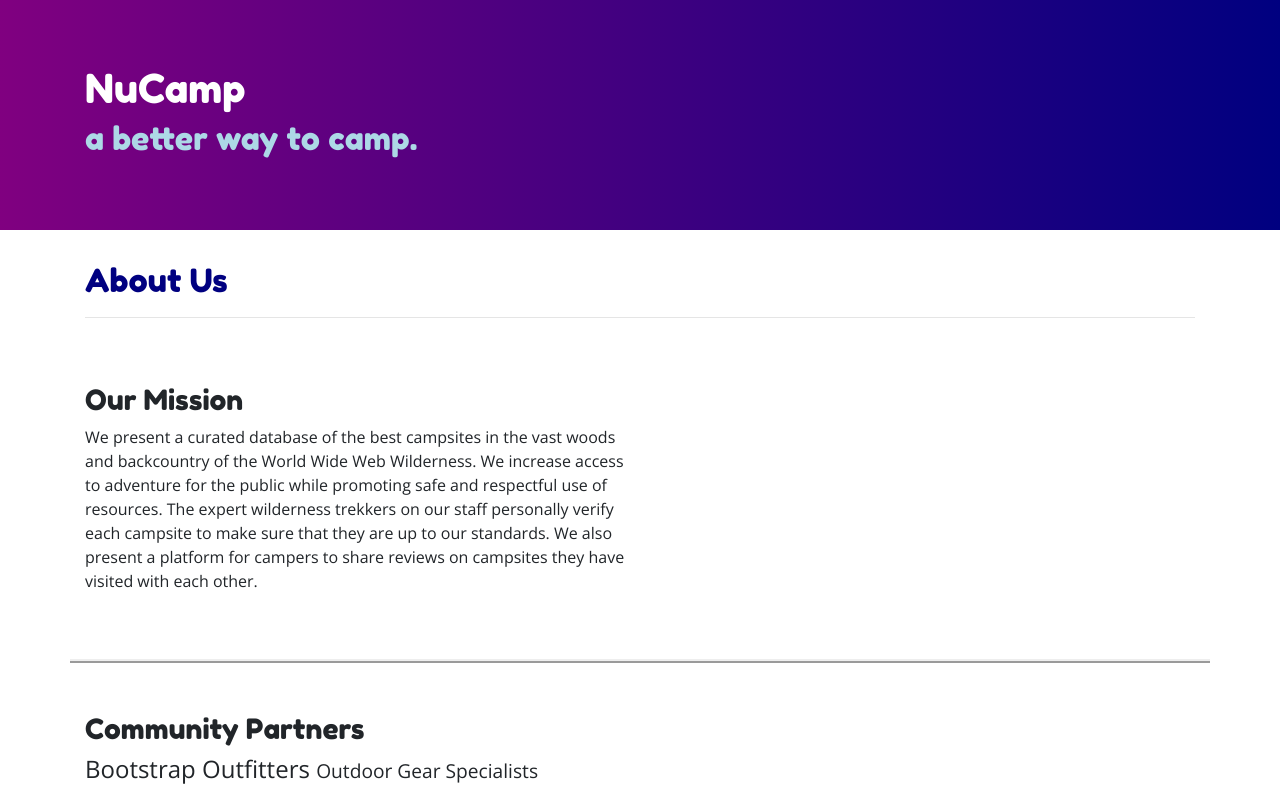
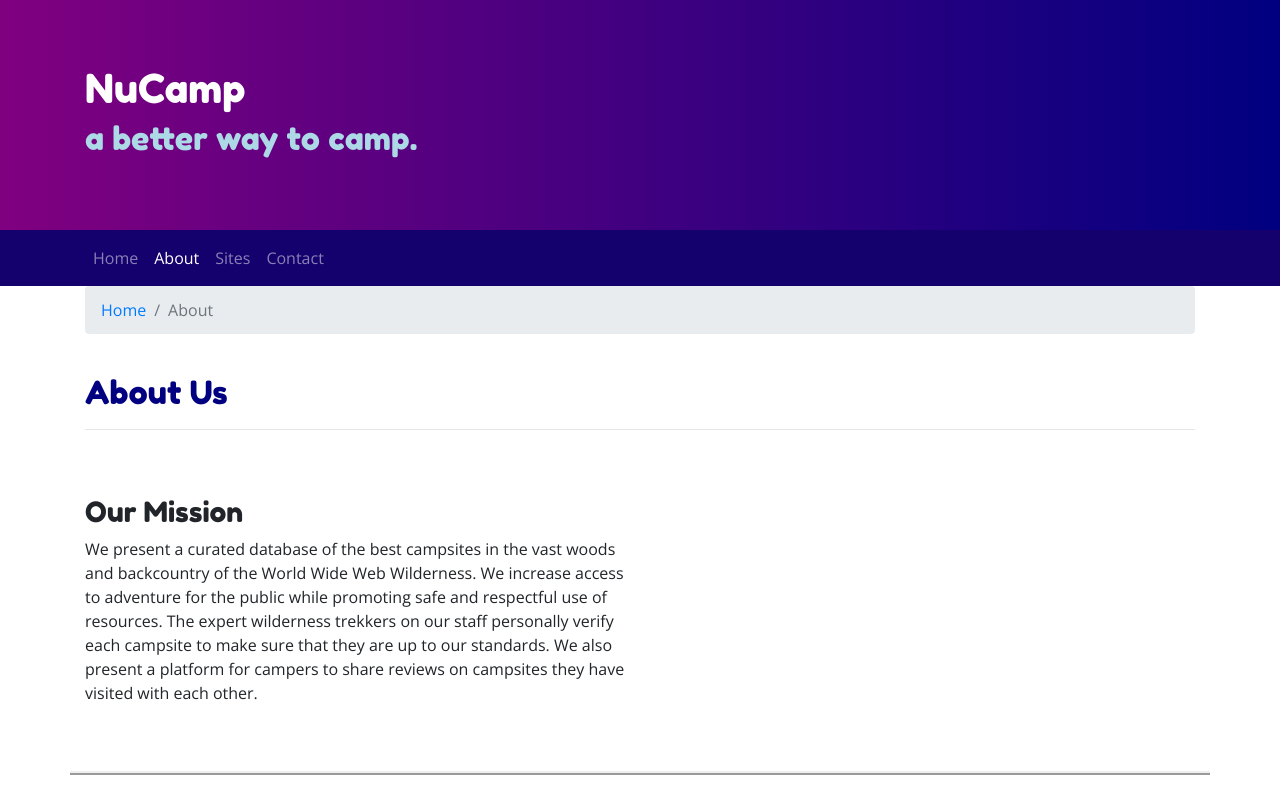
Before and after one commit to sethayotte/nucampsite, a website: page aboutus.html in a window 1280 px wide. Shown: the top 789 px of the page. Drawn offline with nearby package versions, Linux system fonts and the light colour scheme.

Commit message:
Nav/Breadcrumb elements

```diff
--- a/aboutus.html
+++ b/aboutus.html
@@ -29,9 +29,30 @@
         </div>
     </header>
 
+    <nav class="navbar navbar-expand-sm navbar-dark sticky-top">
+        <div class="container">
+        <button class="navbar-toggler ml-auto" type="button" data-toggle="collapse" data-target="#nucampNavbar">
+            <span class="navbar-toggler-icon"></span>
+        </button>
+        <div class="collapse navbar-collapse" id="nucampNavbar">
+        <ul class="navbar-nav">
+            <li class="nav-item"><a class="nav-link" href="index.html">Home</a></li>
+            <li class="nav-item active"><a class="nav-link" href="#">About</a></li>
+            <li class="nav-item"><a class="nav-link" href="#">Sites</a></li>
+            <li class="nav-item"><a class="nav-link" href="#">Contact</a></li>
+        </ul>
+        </div>
+    </div>
+    </div>
+    </nav>
+
     <div class="container">
         <div class="row">
             <div class="col">
+                <ol class="breadcrumb">
+                    <li class="breadcrumb-item"><a href="index.html">Home</a></li>
+                    <li class="breadcrumb-item active">About</li>
+                </ol>
                <h2>About Us</h2>
                <hr />
             </div>
--- a/css/styles.css
+++ b/css/styles.css
@@ -21,9 +21,11 @@ footer {
 }
 
 .jumbotron {
+    margin: 0;
     padding 30px;
     background-image: linear-gradient(to right, purple, navy);
     color: white;
+    border-radius: 0%;
 }
 
 .row-content {
@@ -31,3 +33,11 @@ footer {
     border-bottom: 4px ridge;
     min-height: 200px;
 }
+
+.navbar {
+    background-color: #15016d;
+}
+
+.breadcrumb {
+    margin-bottom: 40px;
+}
```
Also changed, not shown: index.html (+17 -0 lines).
